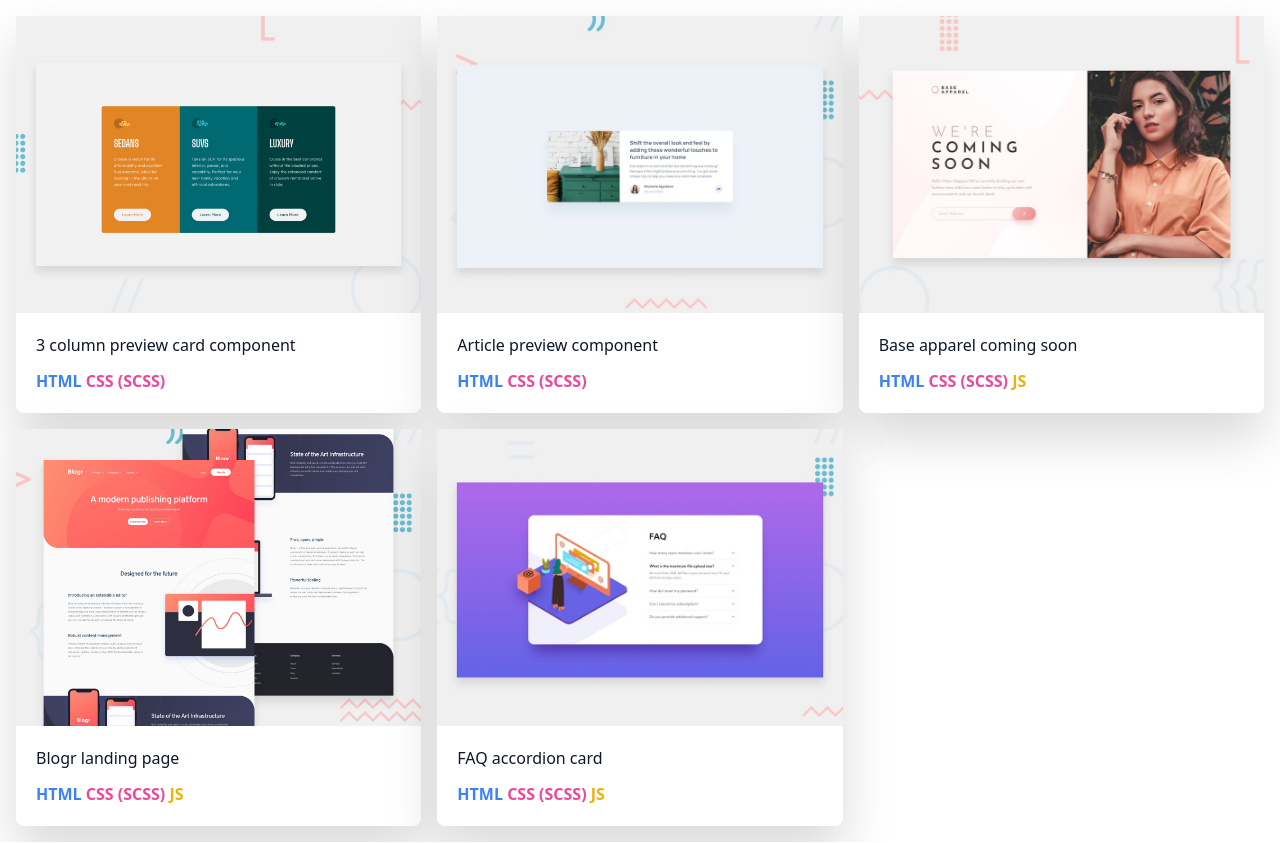
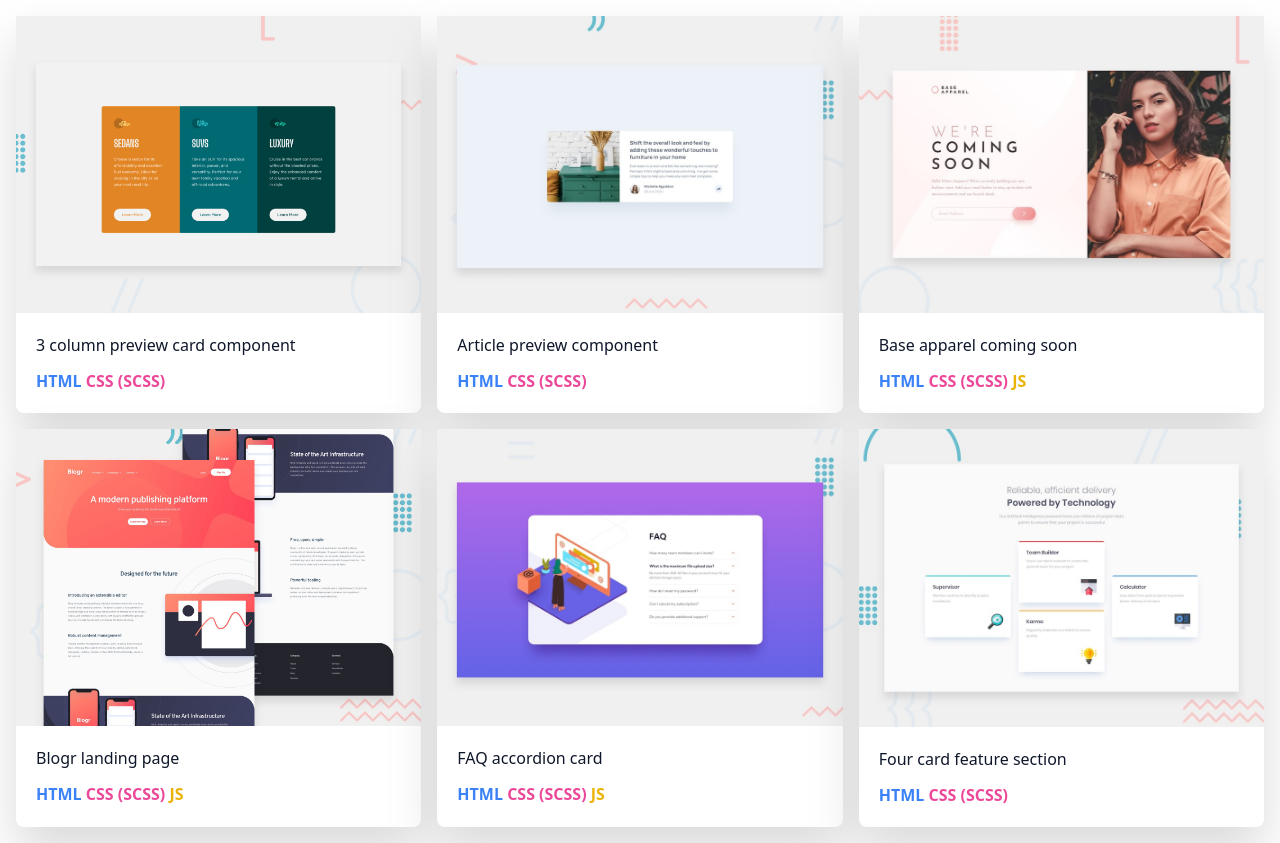
Before and after one commit to gergelyn/frontendmentorio, a website: page index.html in a window 1280 px wide. Drawn offline with Linux system fonts and the light colour scheme.

Commit message:
four-card-feature-section Project added

```diff
--- a/index.html
+++ b/index.html
@@ -52,6 +52,14 @@
                 <span class="text-yellow-500">JS</span>
             </p>
         </div>
+        <div class="bg-white rounded-lg drop-shadow-2xl">
+            <a href="./four-card-feature-section-master/index.html"><img src="./four-card-feature-section-master/design/desktop-preview.jpg" alt="faq-accordion-card-desktop-preview"></a>
+            <h3 class="text-slate-900 mt-5 text-base font-medium mx-5">Four card feature section</h3>
+            <p class="font-bold mt-3 mx-5 mb-5">
+                <span class="text-blue-500">HTML</span>
+                <span class="text-pink-500">CSS (SCSS)</span>
+            </p>
+        </div>
     </main>
 </body>
 </html>
```
